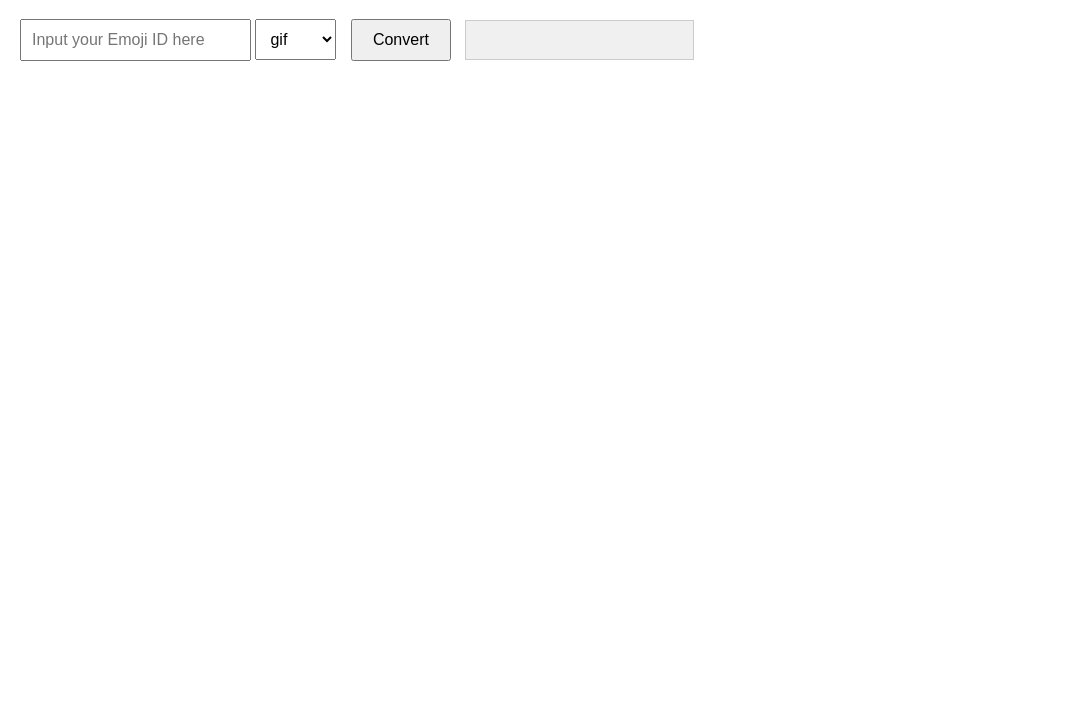
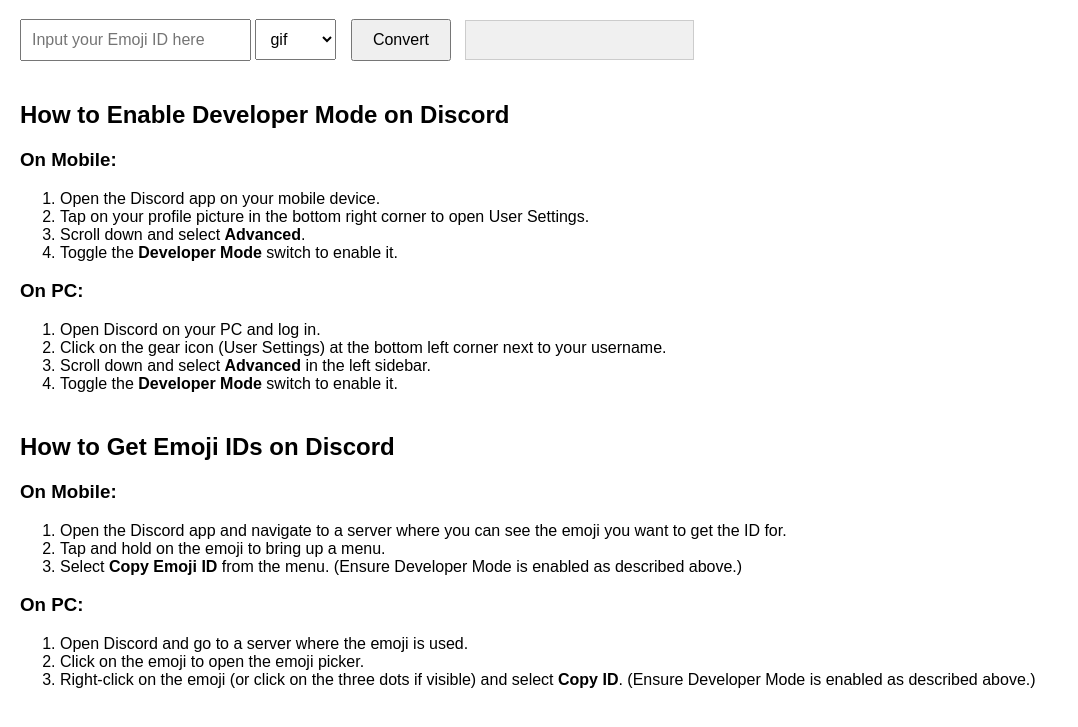
Before and after one commit to Insanityyz/discord-emoji-converter, a plain HTML site: page index.html in a window 1280 px wide. Shown: the part 61-788 px from the top of the page, without its empty margins (0-1078 px from the left). Drawn offline with Linux system fonts and the light colour scheme.

Commit message:
Update index.html

```diff
--- a/index.html
+++ b/index.html
@@ -23,6 +23,9 @@
             background-color: #f0f0f0;
             border: 1px solid #ccc;
         }
+        h2 {
+            margin-top: 40px;
+        }
     </style>
 </head>
 <body>
@@ -37,6 +40,40 @@
         <button onclick="convertEmojiID()">Convert</button>
         <input type="text" id="result" readonly>
     </div>
+
+    <h2>How to Enable Developer Mode on Discord</h2>
+
+    <h3>On Mobile:</h3>
+    <ol>
+        <li>Open the Discord app on your mobile device.</li>
+        <li>Tap on your profile picture in the bottom right corner to open User Settings.</li>
+        <li>Scroll down and select <strong>Advanced</strong>.</li>
+        <li>Toggle the <strong>Developer Mode</strong> switch to enable it.</li>
+    </ol>
+
+    <h3>On PC:</h3>
+    <ol>
+        <li>Open Discord on your PC and log in.</li>
+        <li>Click on the gear icon (User Settings) at the bottom left corner next to your username.</li>
+        <li>Scroll down and select <strong>Advanced</strong> in the left sidebar.</li>
+        <li>Toggle the <strong>Developer Mode</strong> switch to enable it.</li>
+    </ol>
+
+    <h2>How to Get Emoji IDs on Discord</h2>
+
+    <h3>On Mobile:</h3>
+    <ol>
+        <li>Open the Discord app and navigate to a server where you can see the emoji you want to get the ID for.</li>
+        <li>Tap and hold on the emoji to bring up a menu.</li>
+        <li>Select <strong>Copy Emoji ID</strong> from the menu. (Ensure Developer Mode is enabled as described above.)</li>
+    </ol>
+
+    <h3>On PC:</h3>
+    <ol>
+        <li>Open Discord and go to a server where the emoji is used.</li>
+        <li>Click on the emoji to open the emoji picker.</li>
+        <li>Right-click on the emoji (or click on the three dots if visible) and select <strong>Copy ID</strong>. (Ensure Developer Mode is enabled as described above.)</li>
+    </ol>
 
     <script>
         function convertEmojiID() {
```
